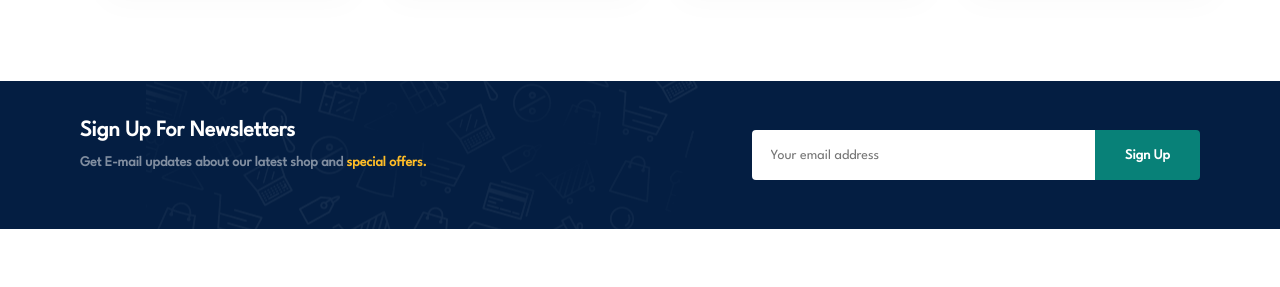
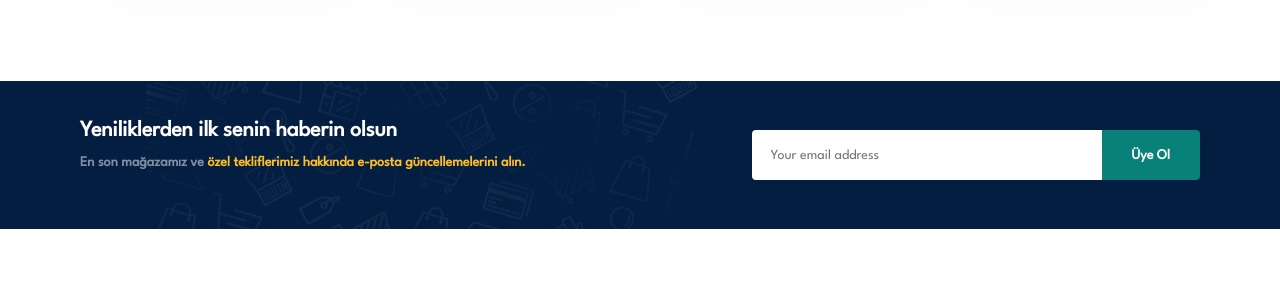
Before and after one commit to Arifcngk/E-Commerce-Ritim, a plain HTML site: page RitimProjem/target_detay.html in a window 1280 px wide. Shown: the part 1260-1547 px from the top of the page. Drawn offline with nearby package versions, Linux system fonts and the light colour scheme.

Commit message:
Kullanıcı Arayüzü İyileştirilmesi

```diff
--- a/RitimProjem/target_detay.html
+++ b/RitimProjem/target_detay.html
@@ -216,15 +216,17 @@
 
     <section id="newsletter" class="section-p1 section-m1">
       <div class="newstext">
-        <h4>Sign Up For Newsletters</h4>
+        <h4>Yeniliklerden ilk senin haberin olsun</h4>
         <p>
-          Get E-mail updates about our latest shop and
-          <span>special offers.</span>
+          En son mağazamız ve
+          <span
+            >özel tekliflerimiz hakkında e-posta güncellemelerini alın.</span
+          >
         </p>
       </div>
       <div class="form">
         <input type="text" placeholder="Your email address" />
-        <button class="normal">Sign Up</button>
+        <button class="normal">Üye Ol</button>
       </div>
     </section>
 
```
Also changed, not shown: RitimProjem/contact.html (+1 -1 lines).
